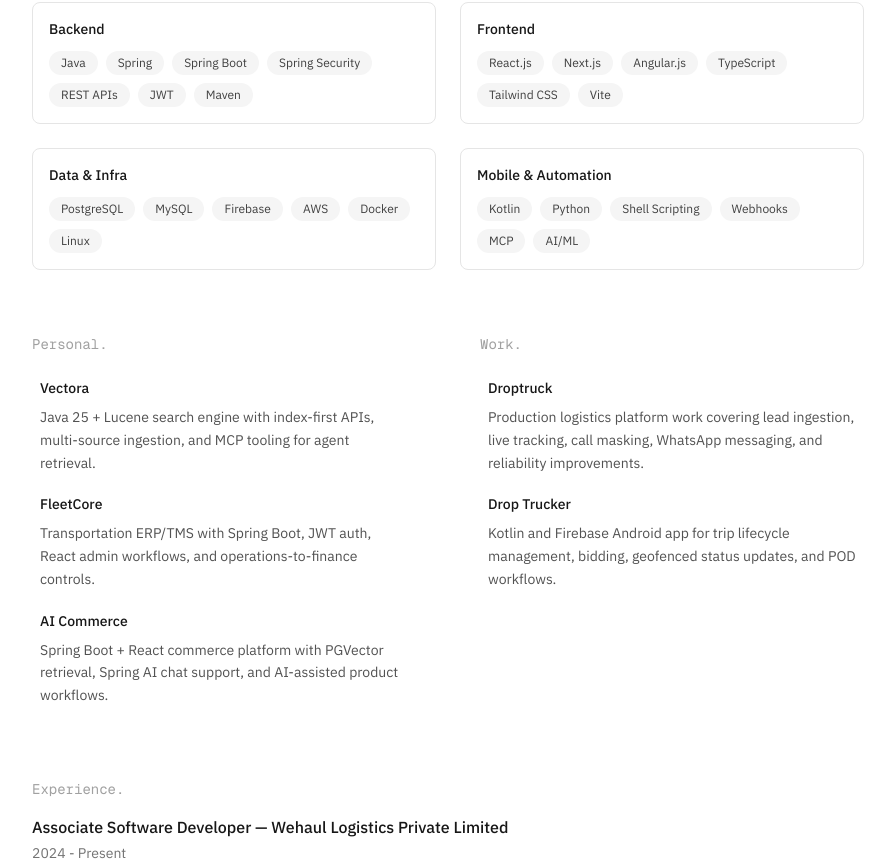
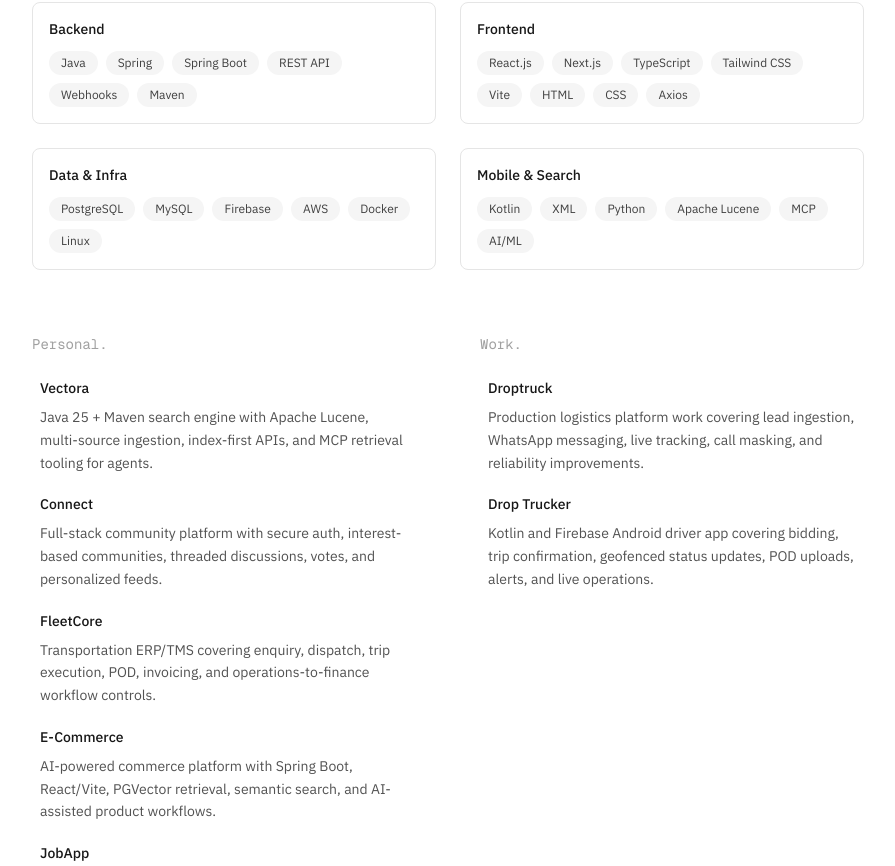
Before and after one commit to hariharan9572/portfolio, a Next.js app: page / in a window 1280 px wide. Shown: the part 514-1380 px from the top of the page, without its empty margins (192-1087 px from the left). Built offline with nearby package versions, Linux system fonts and the light colour scheme.

Commit message:
update portfolio

```diff
--- a/app/data/resume-data.ts
+++ b/app/data/resume-data.ts
@@ -41,47 +41,57 @@
   skillGroups: [
     {
       title: 'Backend',
-      skills: ['Java', 'Spring', 'Spring Boot', 'Spring Security', 'REST APIs', 'JWT', 'Maven'],
+      skills: ['Java', 'Spring', 'Spring Boot', 'REST API', 'Webhooks', 'Maven'],
     },
     {
       title: 'Frontend',
-      skills: ['React.js', 'Next.js', 'Angular.js', 'TypeScript', 'Tailwind CSS', 'Vite'],
+      skills: ['React.js', 'Next.js', 'TypeScript', 'Tailwind CSS', 'Vite', 'HTML', 'CSS', 'Axios'],
     },
     {
       title: 'Data & Infra',
       skills: ['PostgreSQL', 'MySQL', 'Firebase', 'AWS', 'Docker', 'Linux'],
     },
     {
-      title: 'Mobile & Automation',
-      skills: ['Kotlin', 'Python', 'Shell Scripting', 'Webhooks', 'MCP', 'AI/ML'],
+      title: 'Mobile & Search',
+      skills: ['Kotlin', 'XML', 'Python', 'Apache Lucene', 'MCP', 'AI/ML'],
     },
   ],
   personalProjects: [
     {
       title: 'Vectora',
-      description: 'Java 25 + Lucene search engine with index-first APIs, multi-source ingestion, and MCP tooling for agent retrieval.',
+      description: 'Java 25 + Maven search engine with Apache Lucene, multi-source ingestion, index-first APIs, and MCP retrieval tooling for agents.',
       url: 'https://github.com/mohanmca/Vectora',
     },
     {
-      title: 'FleetCore',
-      description: 'Transportation ERP/TMS with Spring Boot, JWT auth, React admin workflows, and operations-to-finance controls.',
-      url: 'https://github.com/hariharan9572/fleetcore-frontend',
+      title: 'Connect',
+      description: 'Full-stack community platform with secure auth, interest-based communities, threaded discussions, votes, and personalized feeds.',
+      url: 'https://github.com/hariharan9572/connect',
     },
     {
-      title: 'AI Commerce',
-      description: 'Spring Boot + React commerce platform with PGVector retrieval, Spring AI chat support, and AI-assisted product workflows.',
+      title: 'FleetCore',
+      description: 'Transportation ERP/TMS covering enquiry, dispatch, trip execution, POD, invoicing, and operations-to-finance workflow controls.',
+      url: 'https://github.com/hariharan9572/fleetcore',
+    },
+    {
+      title: 'E-Commerce',
+      description: 'AI-powered commerce platform with Spring Boot, React/Vite, PGVector retrieval, semantic search, and AI-assisted product workflows.',
       url: 'https://github.com/hariharan9572/springEcom',
+    },
+    {
+      title: 'JobApp',
+      description: 'Server-rendered Java and Spring Boot job portal with MVC structure, form handling, and dynamic job listings by role and tech stack.',
+      url: 'https://github.com/hariharan9572/JobApp',
     },
   ],
   clientProjects: [
     {
       title: 'Droptruck',
-      description: 'Production logistics platform work covering lead ingestion, live tracking, call masking, WhatsApp messaging, and reliability improvements.',
+      description: 'Production logistics platform work covering lead ingestion, WhatsApp messaging, live tracking, call masking, and reliability improvements.',
       url: 'https://droptruck.in/',
     },
     {
       title: 'Drop Trucker',
-      description: 'Kotlin and Firebase Android app for trip lifecycle management, bidding, geofenced status updates, and POD workflows.',
+      description: 'Kotlin and Firebase Android driver app covering bidding, trip confirmation, geofenced status updates, POD uploads, alerts, and live operations.',
       url: 'https://play.google.com/store/apps/details?id=com.droptruck.haulers&hl=en_IN',
     },
   ],
--- a/package.json
+++ b/package.json
@@ -3,9 +3,9 @@
   "version": "0.1.0",
   "private": true,
   "scripts": {
-    "dev": "next dev",
-    "build": "next build",
-    "start": "next start",
+    "dev": "NODE_OPTIONS=--no-experimental-webstorage WATCHPACK_POLLING=true next dev",
+    "build": "NODE_OPTIONS=--no-experimental-webstorage next build",
+    "start": "NODE_OPTIONS=--no-experimental-webstorage next start",
     "lint": "next lint"
   },
   "dependencies": {
```
